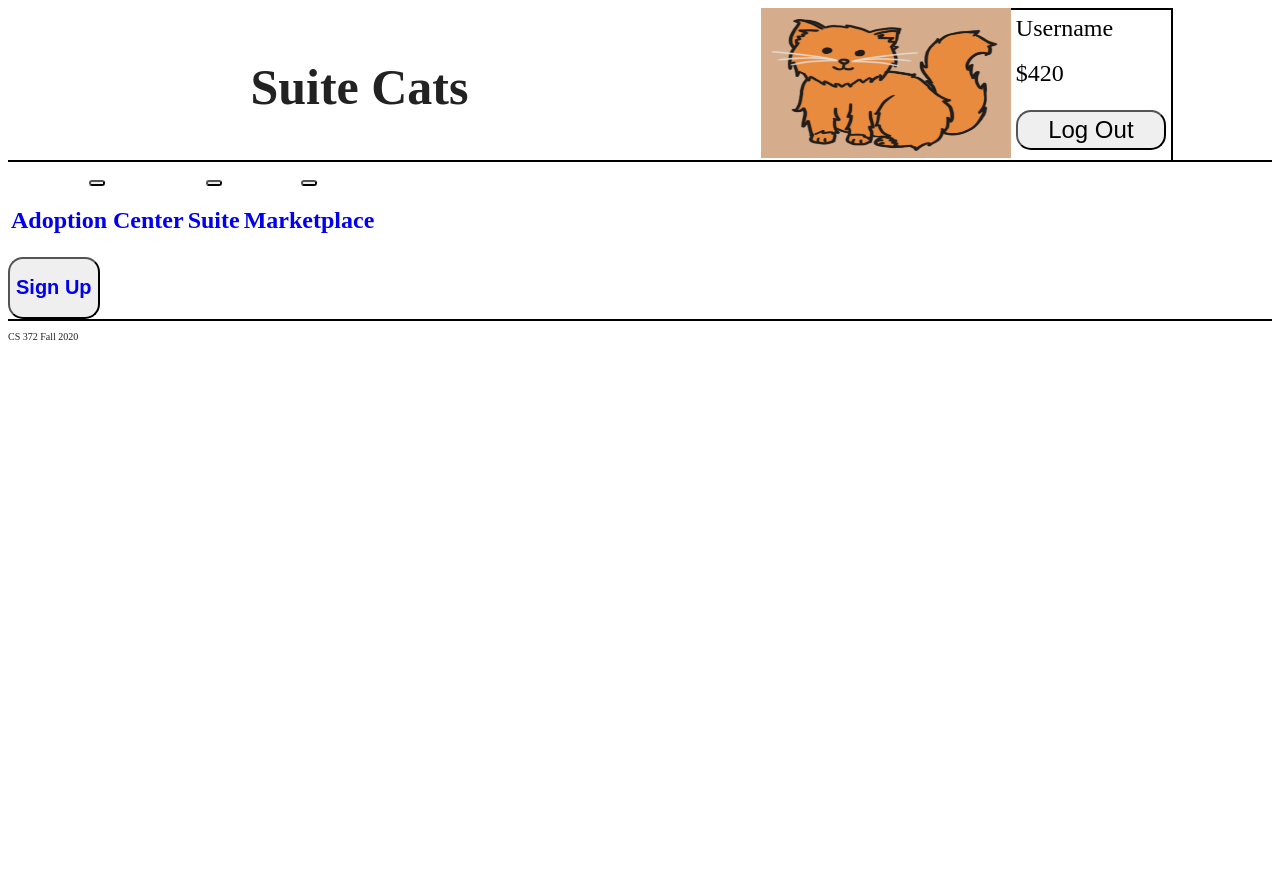
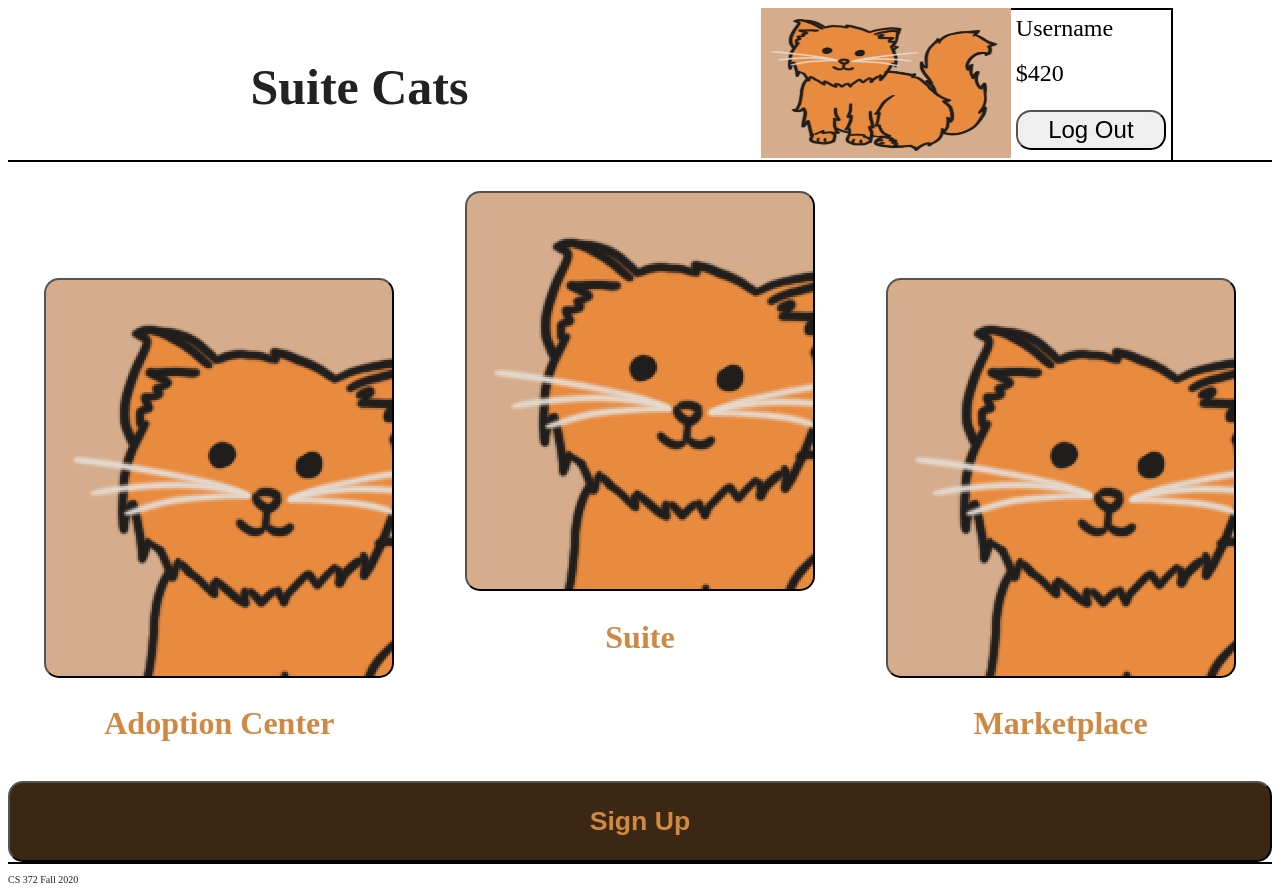
Before and after one commit to MatthewRupchan/SuiteCats, a PHP site: page /webpages/index.html in a window 1280 px wide. Before the commit the page ends 340 px from the top, so only its background shows below. Run offline with PHP 8.4, Linux system fonts and the light colour scheme; lists and menus that the app fills with data are empty.

Commit message:
index updated
We now have raised div's for the icon_place buttons

```diff
--- a/css/index.css
+++ b/css/index.css
@@ -5,26 +5,22 @@ Table of contents:
 
 
 /*Map Icons*/
-.icon {
-	height:600px;
-	width:350px;
-}
 
 #icon_marketplace {
 	background-image: url("../cat_images/placeholder.png");
-	height:600px;
+	height:400px;
 	width:350px;
 }
 
 #icon_suite {
 	background-image: url("../cat_images/placeholder.png");
-	height:600px;
+	height:400px;
 	width:350px;
 }
 
 #icon_adoption {
 	background-image: url("../cat_images/placeholder.png");
-	height:600px;
+	height:400px;
 	width:350px;
 }
 
@@ -44,20 +40,19 @@ Table of contents:
 
 table
 {
-  margin-left: auto;
-  margin-right: auto;
+	margin-left: auto;
+	margin-right: auto;
+	width:100%;
 }
 
 th, td {
-	padding:100px;
+	padding:10px;
 }
 
 /*Probably going to need CSS for the road
 Implement PHP to disable and hide button for when user is logged in.*/
 .road {
-	height:25%;
 	width:100%;
-	padding:2.5%;
 	background-color:#3B2713;
 }
 
--- a/webpages/index.html
+++ b/webpages/index.html
@@ -4,7 +4,7 @@
 	<head>
 		<title>Suite Cats</title>
 		<link rel="stylesheet" type="text/css" href="../css/style.css">
-		<link rel="stylesheet" type="text/css" href="../css/mainpage.css">
+		<link rel="stylesheet" type="text/css" href="../css/index.css">
 		<script type="text/javascript" src="../javascript/insertjavascriptfilehere.js"></script>
 	</head>
 
@@ -34,17 +34,19 @@
             <table>
 			<tr>
 
-			<th><a href="adoption.html">
+			<th><div id="lowered_div"><a href="adoption.html">
 			<button id="icon_adoption"></button>
-			<h2 class="labels">Adoption Center</h2></a></th>
+			<h2 class="labels">Adoption Center</h2></div></a></th>
 
-			<th><a href="suite.html">
+
+			<th><div id="raised_div"><a href="suite.html">
 			<button id="icon_suite"></button>
-			<h2 class="labels">Suite</h2></a></th>
+			<h2 class="labels">Suite</h2></div></a></th>
 
-			<th><a href="marketplace.html">
+
+			<th><div id ="lowered_div"><a href="marketplace.html">
 			<button id="icon_marketplace"></button>
-			<h2 class="labels">Marketplace</h2></a></th>
+			<h2 class="labels">Marketplace</h2></div></a></th>
 
             </tr>
 			</table>
```
